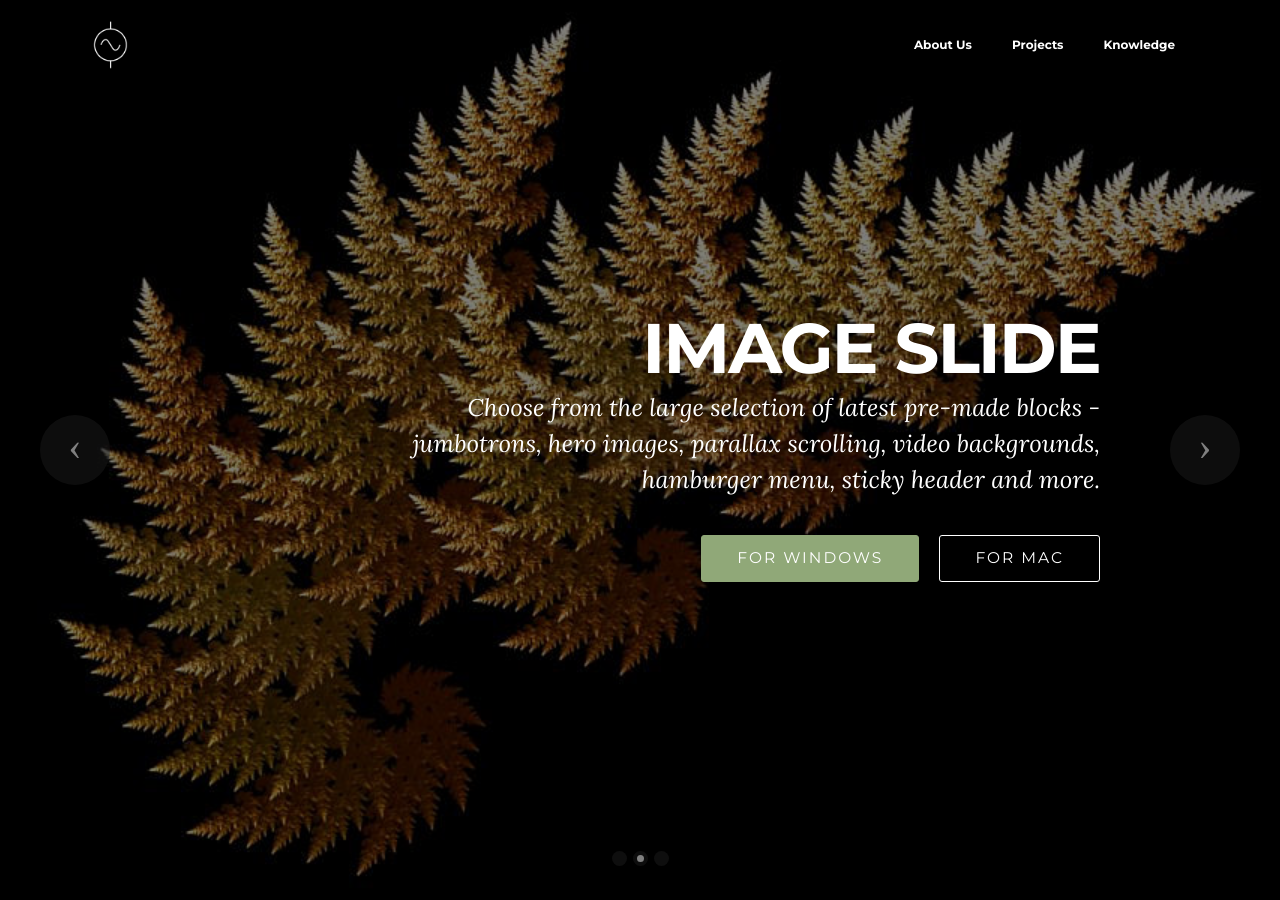
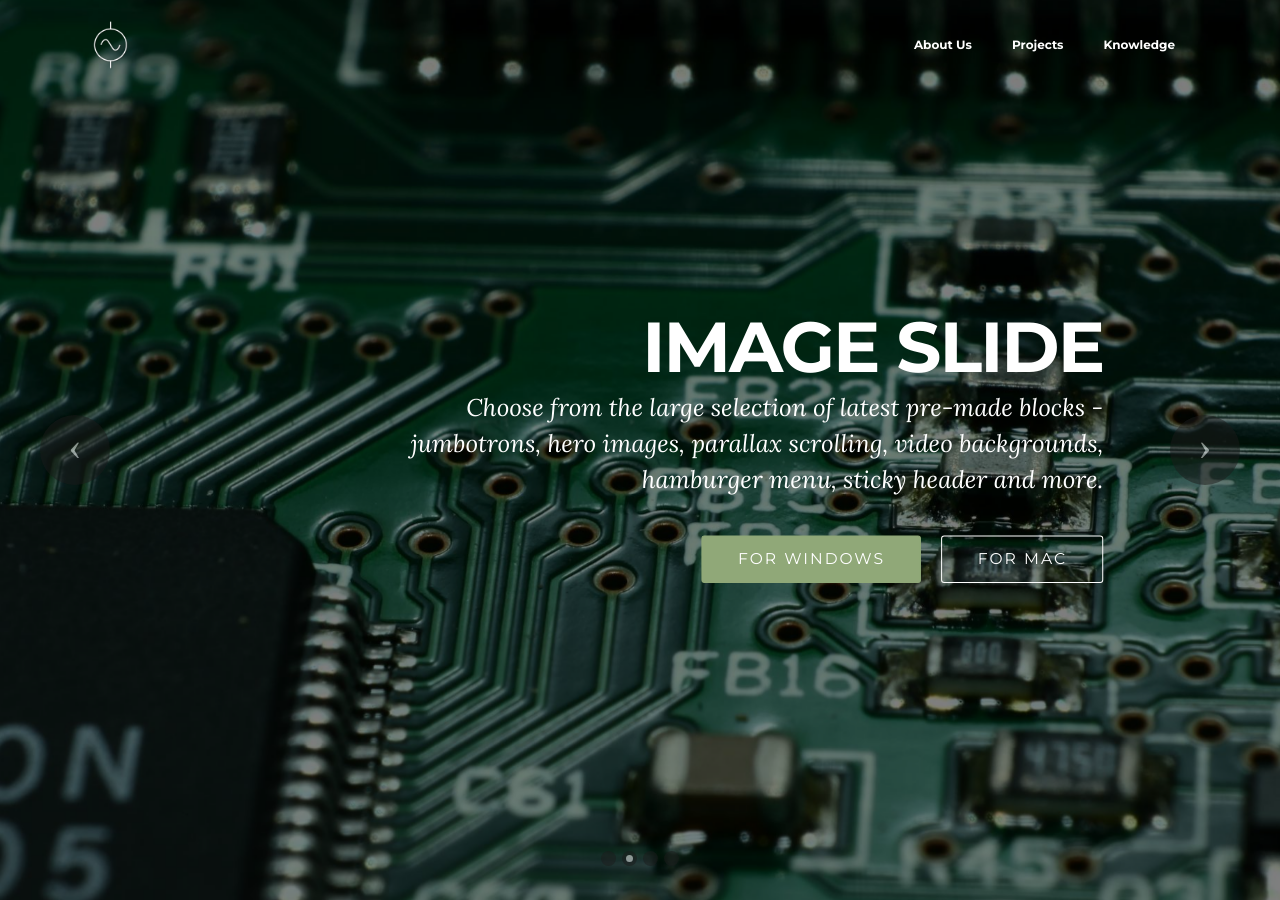
Before and after one commit to Gent-Systems/gent-systems-website, a Jekyll site: the page index.html, which Jekyll copies as it is, in a window 1280 px wide and 900 px high. Built offline with Jekyll 4.4.1, drawn with Linux system fonts in a browser that asks for light colours.

Commit message:
main marketing slide changes

```diff
--- a/index.html
+++ b/index.html
@@ -37,13 +37,19 @@
 </head>
 
 <body>
+<style>
+* {
+  -webkit-font-smoothing: antialiased;
+  -moz-osx-font-smoothing: grayscale;
+}
+</style>
 <section id="menu-0">
     <nav class="navbar navbar-dropdown bg-color transparent navbar-fixed-top">
         <div class="container">
             <div class="mbr-table">
                 <div class="mbr-table-cell">
                     <div class="navbar-brand">
-                        <a href="http://gent-systems.com" class="navbar-logo"><img src="assets/images/Gent-systems_icon_white_512.png" alt="Gent-Systems"></a>
+                        <a href="http://gent-systems.com" class="navbar-logo"><img src="assets/images/Gent-systems_icon_white_128_shadow.png" alt="Gent-Systems"></a>
                     </div>
                 </div>
 
@@ -73,14 +79,42 @@
 </section>
 
 <section class="engine"><a rel="external" href="https://mobirise.com">Mobirise Web Generator</a></section><section class="mbr-slider mbr-section mbr-section__container carousel slide mbr-section-nopadding mbr-after-navbar" data-ride="carousel" data-keyboard="false" data-wrap="true" data-pause="false" data-interval="5000" id="slider-3">
+    <!-- for static text while zooming effect, keep a 4:3 zoom:unzoom ratio, done here in animation time -->
+    <style>
+        @-webkit-keyframes zoom {
+          from {
+            -webkit-transform: scale(1, 1);
+          }
+          to {
+            -webkit-transform: scale(2, 2);
+          }
+        }
+
+        @-webkit-keyframes unzoom {
+          from {
+            -webkit-transform: scale(1, 1);
+          }
+          to {
+            -webkit-transform: scale(0.5, 0.5);
+          }
+        }
+
+        .mbr-section-hero {
+          -webkit-animation: zoom 28s;
+        }
+        .container-slide {
+          -webkit-animation: unzoom 21s;
+        }
+    </style>
     <div>
         <div>
             <div>
                 <ol class="carousel-indicators">
-                    <li data-app-prevent-settings="" data-target="#slider-3" class="active" data-slide-to="0"></li><li data-app-prevent-settings="" data-target="#slider-3" data-slide-to="1"></li><li data-app-prevent-settings="" data-target="#slider-3" data-slide-to="2"></li>
+                    <li data-app-prevent-settings="" data-target="#slider-3" class="active" data-slide-to="0"></li><li data-app-prevent-settings="" data-target="#slider-3" data-slide-to="1"></li><li data-app-prevent-settings="" data-target="#slider-3" data-slide-to="2"></li><li data-app-prevent-settings="" data-target="#slider-3" data-slide-to="3"></li>
+
                 </ol>
                 <div class="carousel-inner" role="listbox">
-                    <div class="mbr-section mbr-section-hero carousel-item dark center mbr-section-full active" data-bg-video-slide="false" style="background-image: url(assets/images/city_long_exposure.jpg);">
+                  <div class="mbr-section mbr-section-hero carousel-item dark center mbr-section-full active" data-bg-video-slide="false" style="background-image: url(assets/images/server_full.jpeg);">
                         <div class="mbr-table-cell">
                             <div class="mbr-overlay"></div>
                             <div class="container-slide container">
@@ -95,7 +129,7 @@
                             </div>
                         </div>
                     </div>
-                    <div class="mbr-section mbr-section-hero carousel-item dark center mbr-section-full" data-bg-video-slide="false" style="background-image: url(assets/images/fractal_spiral_large.jpg);">
+                    <div class="mbr-section mbr-section-hero carousel-item dark center mbr-section-full" data-bg-video-slide="false" style="background-image: url(assets/images/pcb_hires.jpeg);">
                         <div class="mbr-table-cell">
                             <div class="mbr-overlay"></div>
                             <div class="container-slide container">
@@ -110,7 +144,7 @@
                             </div>
                         </div>
                     </div>
-                    <div class="mbr-section mbr-section-hero carousel-item dark center mbr-section-full" data-bg-video-slide="false" style="background-image: url(assets/images/server_racks.jpg);">
+                    <div class="mbr-section mbr-section-hero carousel-item dark center mbr-section-full" data-bg-video-slide="false" style="background-image: url(assets/images/f-22-raptor.jpeg);">
                         <div class="mbr-table-cell">
                             <div class="mbr-overlay"></div>
                             <div class="container-slide container">
@@ -125,6 +159,22 @@
                             </div>
                         </div>
                     </div>
+                    <div class="mbr-section mbr-section-hero carousel-item dark center mbr-section-full" data-bg-video-slide="false" style="background-image: url(assets/images/comm_timelapse.jpeg);">
+                        <div class="mbr-table-cell">
+                            <div class="mbr-overlay"></div>
+                            <div class="container-slide container">
+                                <div class="row">
+                                    <div class="col-md-8 col-md-offset-3 text-xs-right">
+                                        <h2 class="mbr-section-title display-1">IMAGE SLIDE</h2>
+                                        <p class="mbr-section-lead lead">Choose from the large selection of latest pre-made blocks - jumbotrons, hero images, parallax scrolling, video backgrounds, hamburger menu, sticky header and more.</p>
+
+                                        <div class="mbr-section-btn"><a class="btn btn-lg btn-info" href="https://mobirise.com">FOR WINDOWS</a> <a class="btn btn-lg btn-white btn-white-outline" href="https://mobirise.com">FOR MAC</a></div>
+                                    </div>
+                                </div>
+                            </div>
+                        </div>
+                    </div>
+                </div>
                 </div>
 
                 <a data-app-prevent-settings="" class="left carousel-control" role="button" data-slide="prev" href="#slider-3">
```
Also changed, not shown: kb/software-engineering/tcl.md (added, +51 -0 lines), kb/software-engineering/website-design.md (+14 -0 lines), assets/images/Gent-systems_icon_white_128.png (added), assets/images/Gent-systems_icon_white_128_shadow.png (added), assets/images/Gent-systems_icon_white_32.png (added), assets/images/Gent-systems_icon_white_512_shadow.png (added), assets/images/Gent-systems_icon_white_64.png (added), assets/images/city_long_exposure_full.jpg (added), assets/images/comm_timelapse.jpeg (added), assets/images/f-22-raptor.jpeg (added), assets/images/pcb_hires.jpeg (added), assets/images/server_full.jpeg (added), 3 other files.
